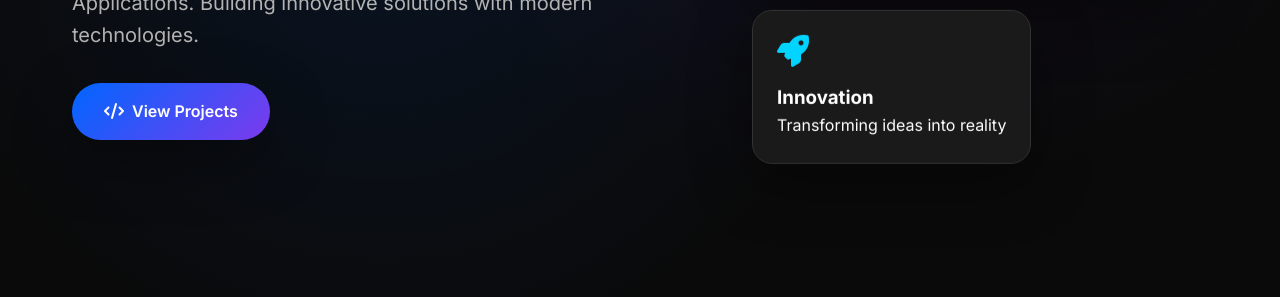
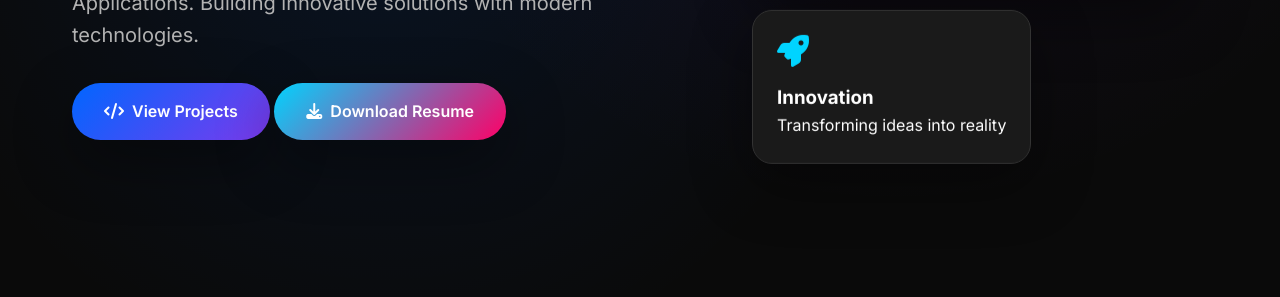
Before and after one commit to VPriya100code/Portfolio, a plain HTML site: page index.html in a window 1280 px wide. Shown: the part 503-800 px from the top of the page. Drawn offline with Linux system fonts and the light colour scheme.

Commit message:
Update index.html

```diff
--- a/index.html
+++ b/index.html
@@ -802,6 +802,10 @@
             <i class="fas fa-code"></i>
             View Projects
           </a>
+          <a href="path/to/your_resume.pdf" download class="cta-button" style="background: var(--gradient-secondary);">
+    <i class="fas fa-download"></i>
+    Download Resume
+  </a>
         </div>
         <div class="hero-visual">
           <div class="floating-card card-1">
```
